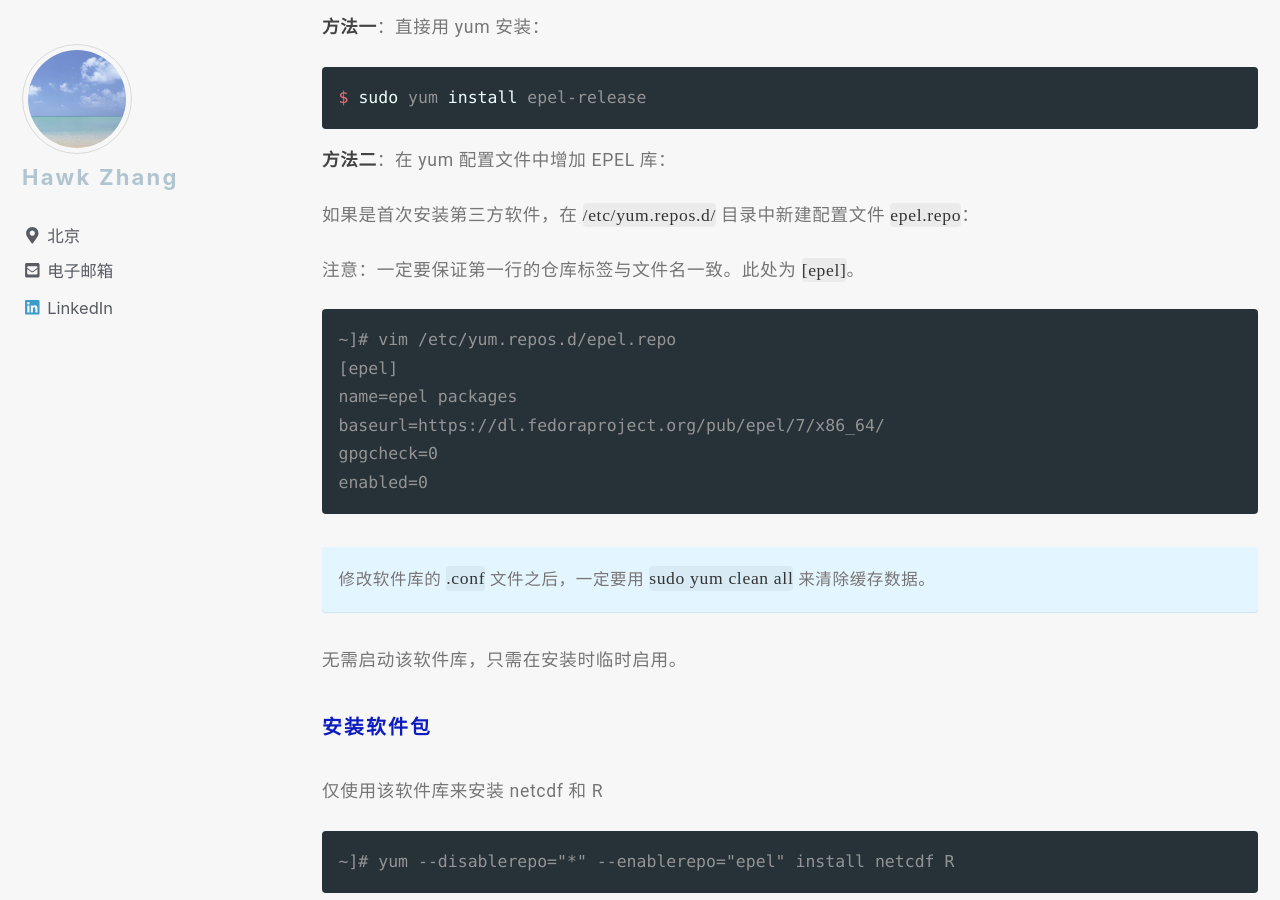
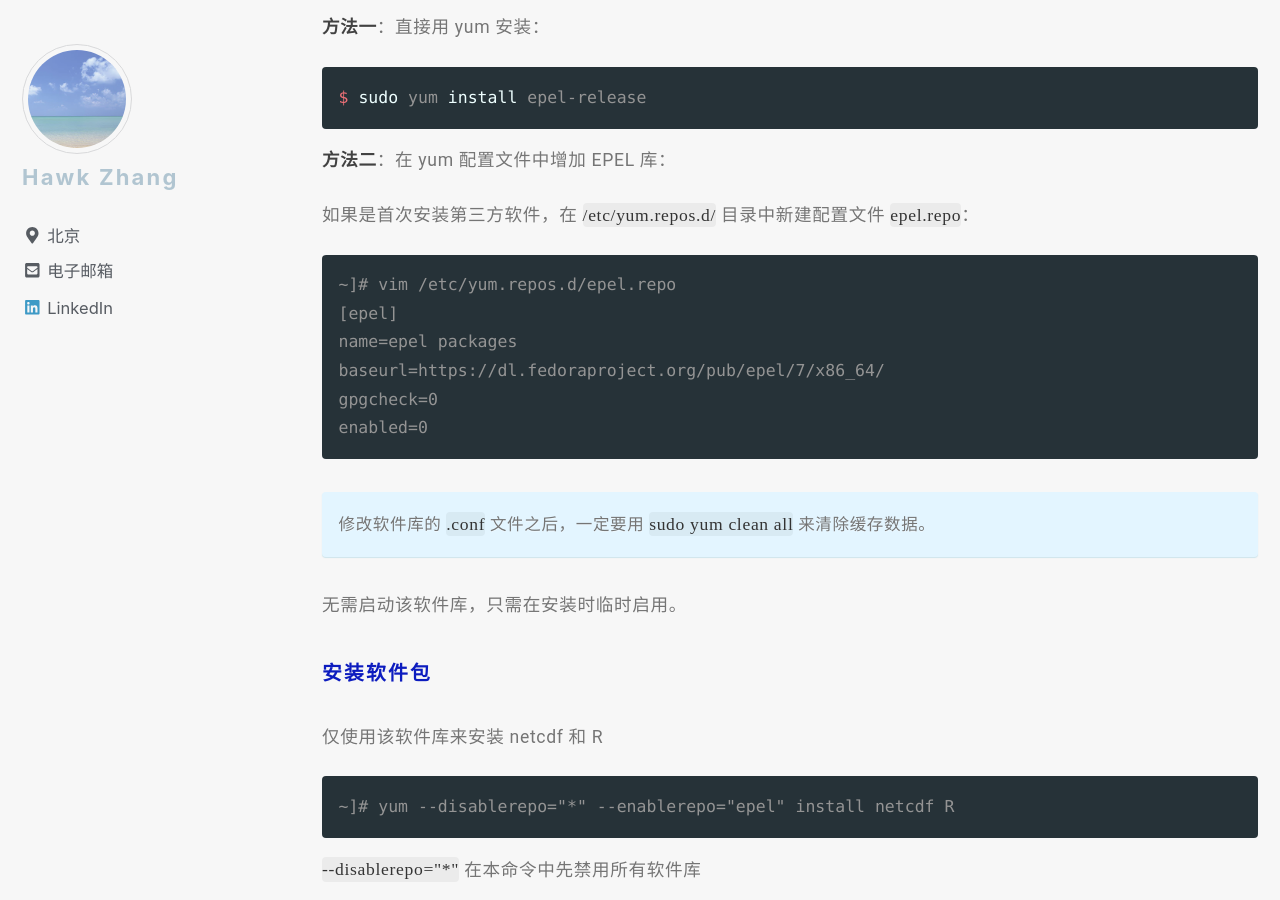
Before and after one commit to narru888/linotes_note, a Jekyll site: the page built from _posts/linux/basic/2015-01-18-rpm.md, in a window 1280 px wide and 900 px high, scrolled down 30572 px. Built offline with Jekyll 4.4.1, drawn with Linux system fonts in a browser that asks for light colours; nearby versions of some CDN libraries; a script that is not in the unit is left out.

Commit message:
update on 2018-09-29 12:50:02 CST

````diff
--- a/_posts/linux/basic/2015-01-18-rpm.md
+++ b/_posts/linux/basic/2015-01-18-rpm.md
@@ -948,8 +948,6 @@
 
 如果是首次安装第三方软件，在 `/etc/yum.repos.d/` 目录中新建配置文件 `epel.repo`：
 
-注意：一定要保证第一行的仓库标签与文件名一致。此处为 `[epel]`。
-
 ```
 ~]# vim /etc/yum.repos.d/epel.repo
 [epel]
````
